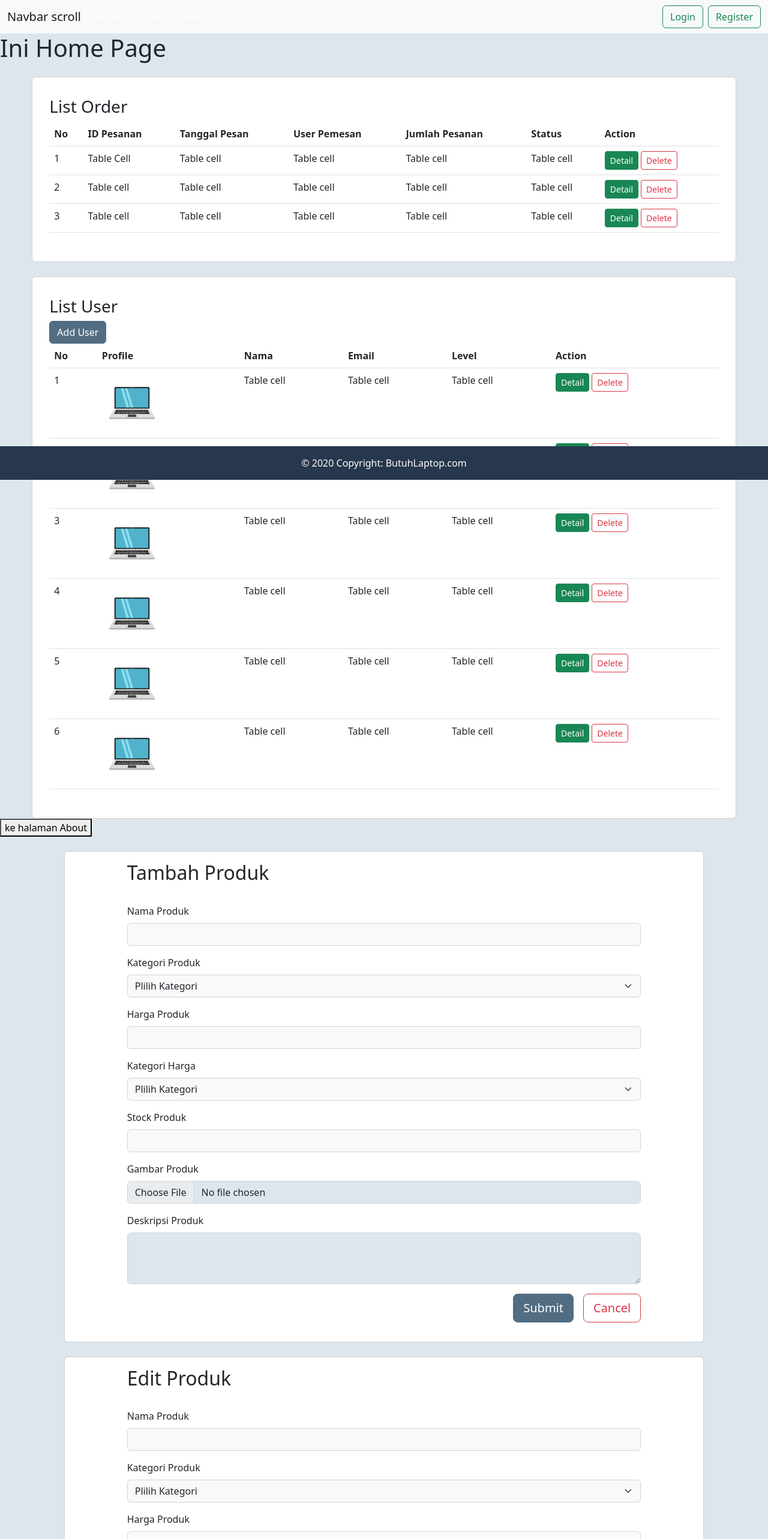
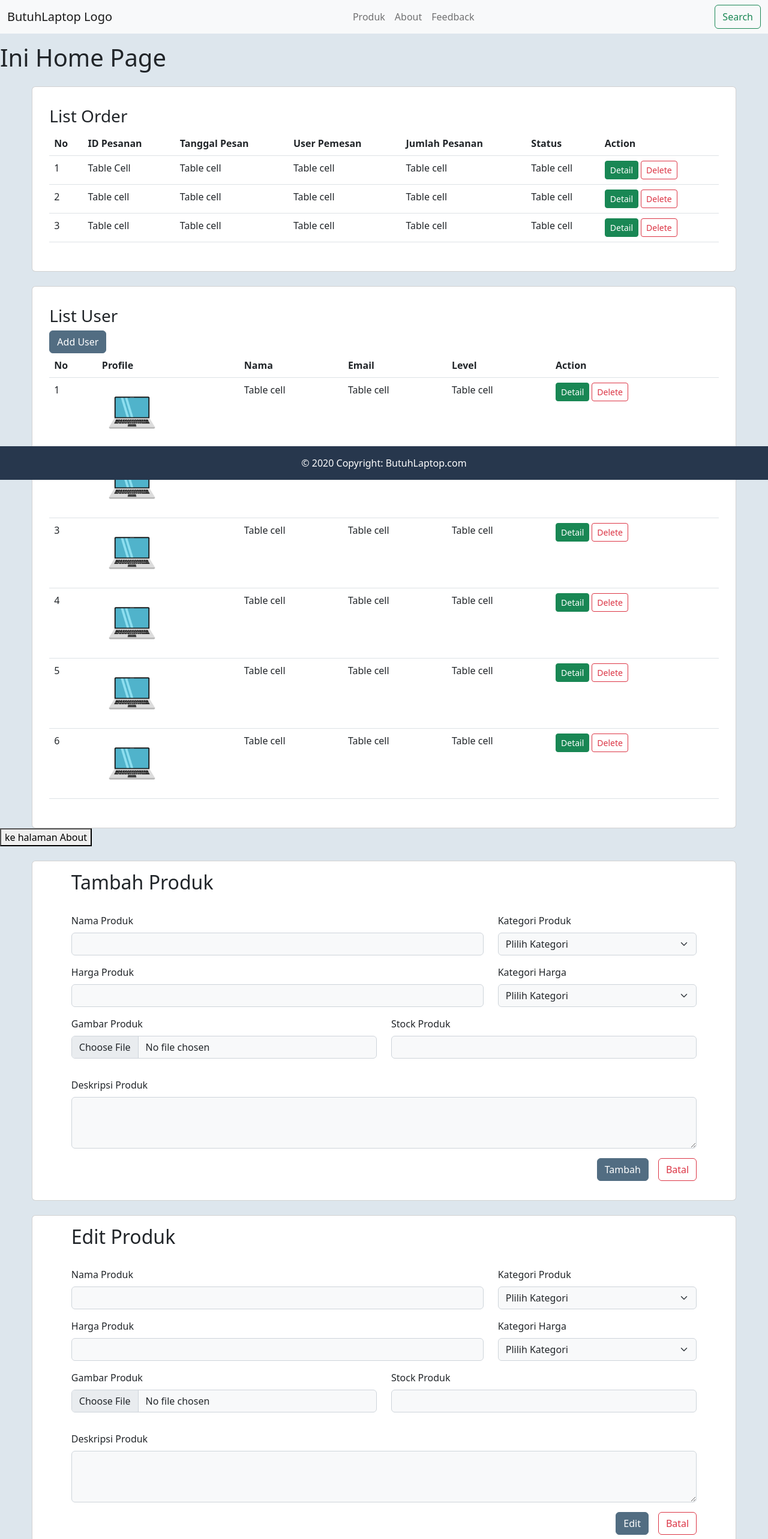
Before and after one commit to IbnuFA/ButuhLaptop-Front-End, a React (Create React App) app: page / in a window 1280 px wide. Shown: the top 2566 px of the page at 60% size. Built offline with nearby package versions, Linux system fonts and the light colour scheme; no server answers.

Commit message:
Fix Component Form Product

```diff
--- a/src/components/admin/AdminListProduk.jsx
+++ b/src/components/admin/AdminListProduk.jsx
@@ -50,7 +50,7 @@ export default function AdminListProduct (){
                                             <tr key={product.uuid}>
                                                 <td>{index + 1}</td>
                                                 <td>Table cell</td>
-                                                <td>{product.product_name}</td>
+                                                <td>{product.name}</td>
                                                 <td>{product.price}</td>
                                                 <td>{product.stock}</td>
                                                 <td>{product.category}</td>
--- a/src/components/navBar/NavHome.jsx
+++ b/src/components/navBar/NavHome.jsx
@@ -1,32 +1,42 @@
 import React from "react";
 
 import 'bootstrap/dist/css/bootstrap.min.css';
-import { Container, Button, Nav, Navbar} from "react-bootstrap";
+import { Container, Button, Nav, Navbar, Form, NavDropdown, Offcanvas, Col, Row } from "react-bootstrap";
+
+
 
 export default function NavHome () {
     return(
-        <Navbar bg="light" expand="lg">
-            <Container fluid>
-                <Navbar.Brand href="#">Navbar scroll</Navbar.Brand>
-                <Navbar.Toggle aria-controls="navbarScroll" />
-
-                <Navbar.Collapse id="navbarScroll">
-                    <Nav
-                    className="me-auto my-2 my-lg-0"
-                    style={{ maxHeight: '100px' }}
-                    navbarScroll
-                    >
-                        <Nav.Link href="#action1" style={{ color: 'white' }}>Home</Nav.Link>
-                        <Nav.Link href="#action2" style={{ color: 'white' }}>Product</Nav.Link>
-                        <Nav.Link href="#action2" style={{ color: 'white' }}>About Us</Nav.Link>
+        <>
+        {['xl'].map((expand) => (
+            <Navbar key={expand} bg="light" expand={expand} className="bg-body-tertiary mb-3">
+              <Container fluid>
+                <Navbar.Brand href="#">ButuhLaptop Logo</Navbar.Brand>
+                <Navbar.Toggle aria-controls={`offcanvasNavbar-expand-${expand}`} />
+                <Navbar.Offcanvas
+                  id={`offcanvasNavbar-expand-${expand}`}
+                  aria-labelledby={`offcanvasNavbarLabel-expand-${expand}`}
+                  placement="end"
+                >
+                  <Offcanvas.Header closeButton>
+                    <Offcanvas.Title id={`offcanvasNavbarLabel-expand-${expand}`}>
+                        Offcanvas
+                    </Offcanvas.Title>
+                  </Offcanvas.Header>
+                  <Offcanvas.Body>
+                    <Nav className="justify-content-center flex-grow-1 pe-3">
+                        <Nav.Link href="#action1">Produk</Nav.Link>
+                        <Nav.Link href="#action2">About</Nav.Link>
+                        <Nav.Link href="#action2">Feedback</Nav.Link>
                     </Nav>
-                    <Nav className="d-flex">
-                        <Button className="mx-2" variant="outline-success">Login</Button>
-                        <Button variant="outline-success">Register</Button>
-                    </Nav>
-                </Navbar.Collapse>
-
-            </Container>
-        </Navbar>
+                    <Form className="d-flex">
+                      <Button variant="outline-success">Search</Button>
+                    </Form>
+                  </Offcanvas.Body>
+                </Navbar.Offcanvas>
+              </Container>
+            </Navbar>
+          ))}
+        </>
     )
 }
--- a/src/components/product/FormAddProduct.jsx
+++ b/src/components/product/FormAddProduct.jsx
@@ -1,21 +1,22 @@
 import React from "react";
 
 import 'bootstrap/dist/css/bootstrap.min.css';
-import {Row, Col, Form, Button, Card} from "react-bootstrap";
+import {Row, Col, Form, Button, Card, InputGroup} from "react-bootstrap";
 
 export default function FormAddProduct(){
     return(
         <>
-            <Card className="col-md-10 mx-auto mt-4">
+            <Card className="col-md-11 mx-auto mt-4">
                 <Card.Body>
                         <Row>
-                            <Col md={10} sm={12} className="mx-auto">
+                            <Col md={11} sm={12} className="mx-auto">
                                 <div class="row align-items-center">
                                     <div class="header-text mb-4">
                                         <h2>Tambah Produk</h2>
                                     </div>
                                     <Form>
-                                        <Form.Group className="mb-3" controlId="exampleForm.ControlInput1">
+                                        <Row className="mb-3">
+                                            <Form.Group as={Col} md="8" controlId="exampleForm.ControlInput1">
                                                 <Form.Label>Nama Produk</Form.Label>
                                                 <Form.Control
                                                     type="text"
@@ -25,7 +26,7 @@ export default function FormAddProduct(){
                                                 />
                                             </Form.Group>
 
-                                        <Form.Group className="mb-3">
+                                            <Form.Group as={Col} md="4">
                                                 <Form.Label>Kategori Produk</Form.Label>
                                                 <Form.Select aria-label="Default select example" className="form-control bg-light">
                                                     <option>Plilih Kategori</option>
@@ -34,8 +35,10 @@ export default function FormAddProduct(){
                                                     <option value="daily">Daily Use</option>
                                                 </Form.Select>
                                             </Form.Group>
+                                        </Row>
 
-                                        <Form.Group className="mb-3" controlId="exampleForm.ControlInput1">
+                                        <Row className="mb-3">
+                                            <Form.Group as={Col} md="8" controlId="exampleForm.ControlInput1">
                                                 <Form.Label>Harga Produk</Form.Label>
                                                 <Form.Control
                                                     type="text"
@@ -45,7 +48,7 @@ export default function FormAddProduct(){
                                             />
                                             </Form.Group>
 
-                                        <Form.Group className="mb-3">
+                                            <Form.Group as={Col} md="4">
                                                 <Form.Label>Kategori Harga</Form.Label>
                                                 <Form.Select aria-label="Default select example" className="form-control bg-light">
                                                     <option>Plilih Kategori</option>
@@ -55,8 +58,15 @@ export default function FormAddProduct(){
                                                     <option value="sultan">Sultan</option>
                                                 </Form.Select>
                                             </Form.Group>
+                                        </Row>
 
-                                        <Form.Group className="mb-3" controlId="exampleForm.ControlInput1">
+                                        <Row className="mb-3">
+                                            <Form.Group as={Col} md="6" controlId="formFile" className="mb-3">
+                                                <Form.Label>Gambar Produk</Form.Label>
+                                                <Form.Control type="file" className="bg-light" />
+                                            </Form.Group>
+
+                                            <Form.Group as={Col} md="6" controlId="exampleForm.ControlInput1">
                                                 <Form.Label>Stock Produk</Form.Label>
                                                 <Form.Control
                                                     type="text"
@@ -65,24 +75,21 @@ export default function FormAddProduct(){
                                                     required
                                                 />
                                             </Form.Group>
-
-                                        <Form.Group controlId="formFile" className="mb-3">
-                                            <Form.Label>Gambar Produk</Form.Label>
-                                            <Form.Control type="file" />
-                                        </Form.Group>
+                                        </Row>
 
                                         <Form.Group className="mb-3" controlId="exampleForm.ControlTextarea1">
                                             <Form.Label>Deskripsi Produk</Form.Label>
-                                            <Form.Control as="textarea" rows={3} />
+                                            <Form.Control as="textarea" className="bg-light" rows={3} />
                                         </Form.Group>
+
                                         <Row>
                                             <Col className="d-flex flex-row-reverse">
-                                                <Button type="" variant="outline-danger" className="mb-3 ms-3 btn-lg ">
-                                                    Cancel
+                                                <Button type="" variant="outline-danger" className="mb-3 ms-3 btn-md ">
+                                                    Batal
                                                 </Button>
 
-                                                <Button type="submit" variant="primary" className="mb-3 btn-lg ">
-                                                    Submit
+                                                <Button type="submit" variant="primary" className="mb-3 btn-md ">
+                                                    Tambah
                                                 </Button>
                                             </Col>
                                         </Row>
--- a/src/components/product/FormEditProduct.jsx
+++ b/src/components/product/FormEditProduct.jsx
@@ -6,16 +6,17 @@ import {Row, Col, Form, Button, Card} from "react-bootstrap";
 export default function FormEditProduct(){
     return(
         <>
-            <Card className="col-md-10 mx-auto mt-4">
+            <Card className="col-md-11 mx-auto mt-4">
                 <Card.Body>
                         <Row>
-                            <Col md={10} sm={12} className="mx-auto">
+                            <Col md={11} sm={12} className="mx-auto">
                                 <div class="row align-items-center">
                                     <div class="header-text mb-4">
                                         <h2>Edit Produk</h2>
                                     </div>
                                     <Form>
-                                        <Form.Group className="mb-3" controlId="exampleForm.ControlInput1">
+                                        <Row className="mb-3">
+                                            <Form.Group as={Col} md="8" controlId="exampleForm.ControlInput1">
                                                 <Form.Label>Nama Produk</Form.Label>
                                                 <Form.Control
                                                     type="text"
@@ -25,7 +26,7 @@ export default function FormEditProduct(){
                                                 />
                                             </Form.Group>
 
-                                        <Form.Group className="mb-3">
+                                            <Form.Group as={Col} md="4">
                                                 <Form.Label>Kategori Produk</Form.Label>
                                                 <Form.Select aria-label="Default select example" className="form-control bg-light">
                                                     <option>Plilih Kategori</option>
@@ -34,8 +35,10 @@ export default function FormEditProduct(){
                                                     <option value="daily">Daily Use</option>
                                                 </Form.Select>
                                             </Form.Group>
+                                        </Row>
 
-                                        <Form.Group className="mb-3" controlId="exampleForm.ControlInput1">
+                                        <Row className="mb-3">
+                                            <Form.Group as={Col} md="8" controlId="exampleForm.ControlInput1">
                                                 <Form.Label>Harga Produk</Form.Label>
                                                 <Form.Control
                                                     type="text"
@@ -45,7 +48,7 @@ export default function FormEditProduct(){
                                             />
                                             </Form.Group>
 
-                                        <Form.Group className="mb-3">
+                                            <Form.Group as={Col} md="4">
                                                 <Form.Label>Kategori Harga</Form.Label>
                                                 <Form.Select aria-label="Default select example" className="form-control bg-light">
                                                     <option>Plilih Kategori</option>
@@ -55,8 +58,15 @@ export default function FormEditProduct(){
                                                     <option value="sultan">Sultan</option>
                                                 </Form.Select>
                                             </Form.Group>
+                                        </Row>
 
-                                        <Form.Group className="mb-3" controlId="exampleForm.ControlInput1">
+                                        <Row className="mb-3">
+                                            <Form.Group as={Col} md="6" controlId="formFile" className="mb-3">
+                                                <Form.Label>Gambar Produk</Form.Label>
+                                                <Form.Control type="file" className="bg-light" />
+                                            </Form.Group>
+
+                                            <Form.Group as={Col} md="6" controlId="exampleForm.ControlInput1">
                                                 <Form.Label>Stock Produk</Form.Label>
                                                 <Form.Control
                                                     type="text"
@@ -65,24 +75,21 @@ export default function FormEditProduct(){
                                                     required
                                                 />
                                             </Form.Group>
-
-                                        <Form.Group controlId="formFile" className="mb-3">
-                                            <Form.Label>Gambar Produk</Form.Label>
-                                            <Form.Control type="file" />
-                                        </Form.Group>
+                                        </Row>
 
                                         <Form.Group className="mb-3" controlId="exampleForm.ControlTextarea1">
                                             <Form.Label>Deskripsi Produk</Form.Label>
-                                            <Form.Control as="textarea" rows={3} />
+                                            <Form.Control as="textarea" className="bg-light" rows={3} />
                                         </Form.Group>
+
                                         <Row>
                                             <Col className="d-flex flex-row-reverse">
-                                                <Button type="" variant="outline-danger" className="mb-3 ms-3 btn-lg ">
-                                                    Cancel
+                                                <Button type="" variant="outline-danger" className="mb-3 ms-3 btn-md ">
+                                                    Batal
                                                 </Button>
 
-                                                <Button type="submit" variant="primary" className="mb-3 btn-lg ">
-                                                    Submit
+                                                <Button type="submit" variant="primary" className="mb-3 btn-md ">
+                                                    Edit
                                                 </Button>
                                             </Col>
                                         </Row>
```
Lines whose indentation alone changed are shown as unchanged.
